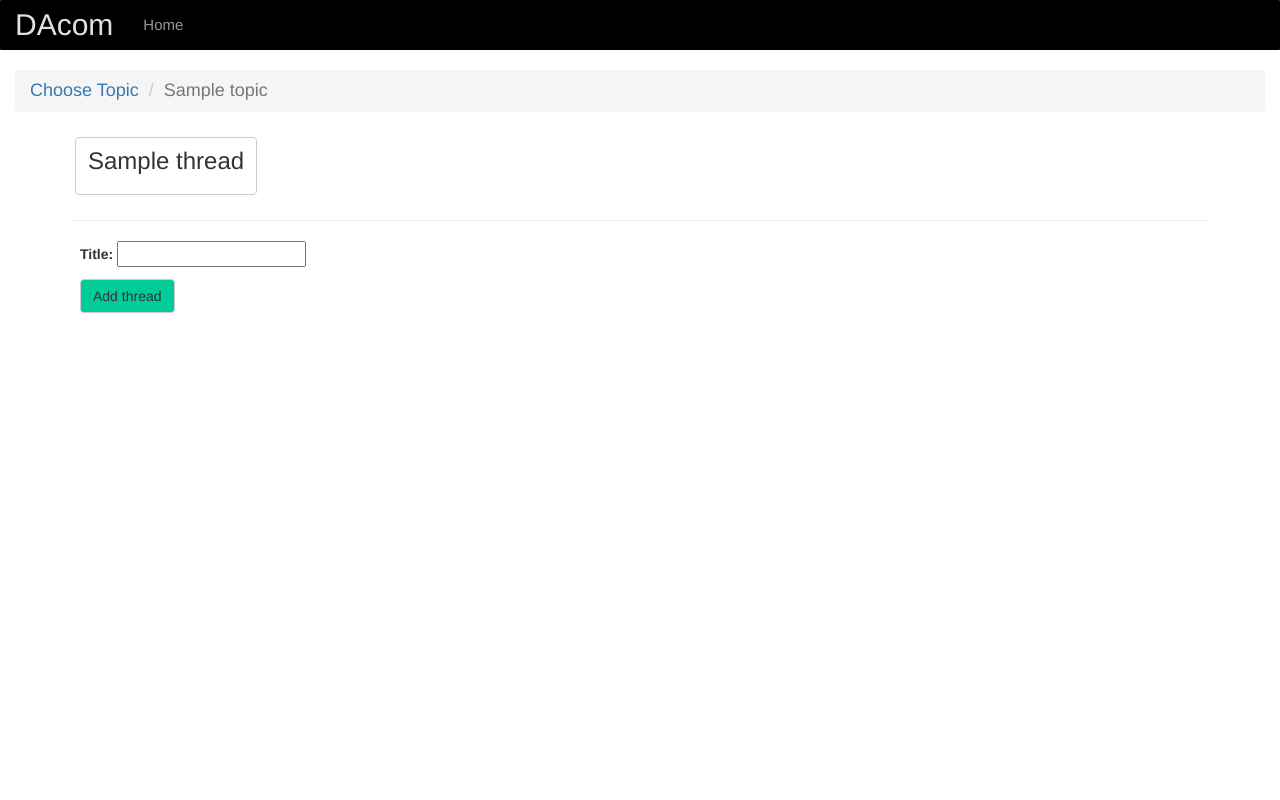
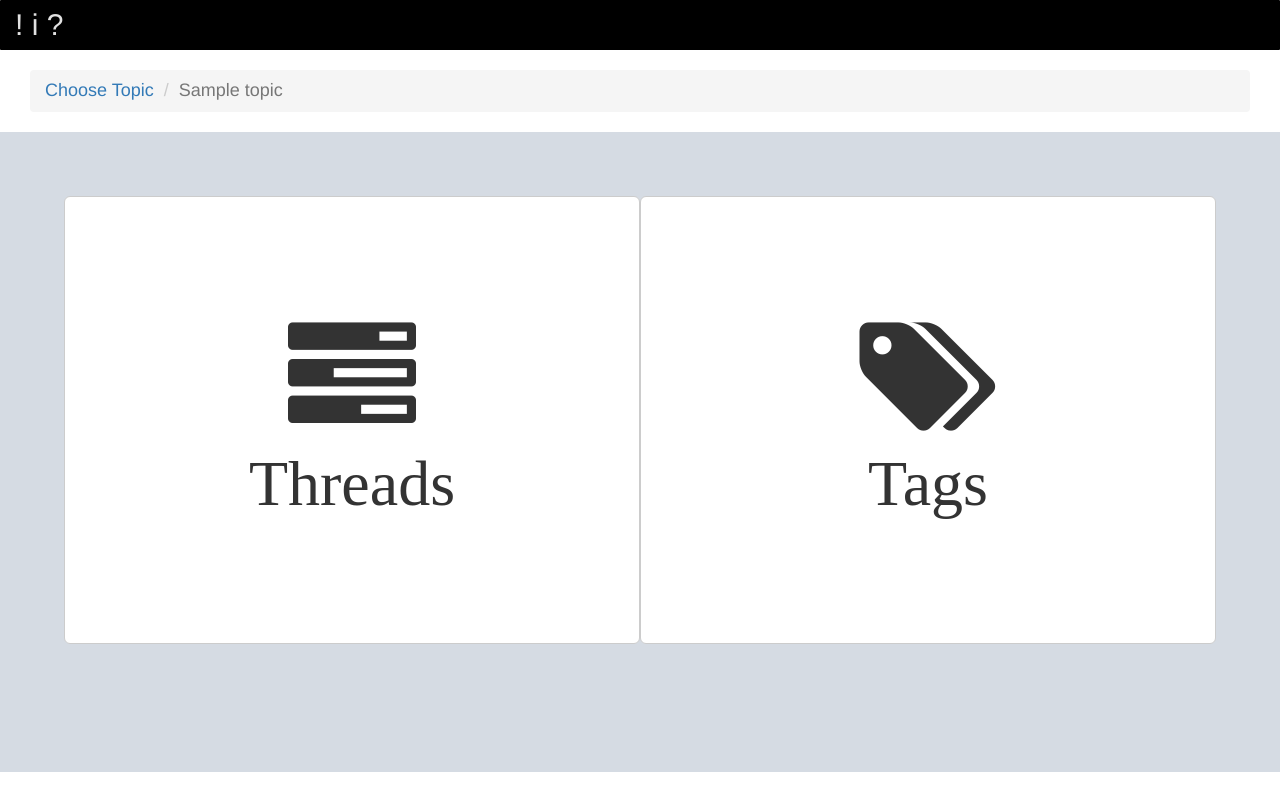
Before and after one commit to iluhandric/Forum, a Django app: page /topic/1/ in a window 1280 px wide. Run offline with Django 3.2, Linux system fonts and the light colour scheme; tables that the repository leaves empty hold one stand-in row (values such as "Sample post"); grey boxes marked "Sample" are stand-in pictures; some libraries are stand-ins or nearby versions.

Commit message:
Adding tags

```diff
--- a/blog/admin.py
+++ b/blog/admin.py
@@ -1,8 +1,9 @@
 from django.contrib import admin
 
-from .models import  Post, Thread, Topic, Comment
+from .models import *
 
 admin.site.register(Post)
 admin.site.register(Thread)
 admin.site.register(Topic)
 admin.site.register(Comment)
+admin.site.register(Tag)
--- a/blog/forms.py
+++ b/blog/forms.py
@@ -11,7 +11,8 @@ class PostForm(forms.ModelForm):
 class ThreadForm(forms.ModelForm):
     class Meta:
         model = Thread
-        fields = ('title',)
+        fields = ('title', 'tags', 'body',)
+
 
 class CommentForm(forms.ModelForm):
     class Meta:
--- a/blog/models.py
+++ b/blog/models.py
@@ -9,6 +9,18 @@ from django.contrib.auth.models import AbstractUser
 class User(AbstractUser):
     followers = models.ManyToManyField('self', related_name='followees', symmetrical=False)
 """
+
+import os
+def get_image_path(instance, filename):
+    return os.path.join('./media', str(instance.id), filename)
+
+class Tag(models.Model):
+    title = models.CharField(max_length=30)
+    uses = models.BigIntegerField(blank=False)
+    parent = models.BigIntegerField(blank=False)
+
+    def __str__(self):
+        return self.title
 
 
 class Post(models.Model):
@@ -39,16 +51,16 @@ class Photo(models.Model):
 class Comment(models.Model):
     text = models.CharField(max_length=100)
     parent = None  # getting by Thread.objects.get(pk=self.parent)
-
-    def add_comment(self):
-        self.save()
-        Thread.objects.get(pk=self.parent).comments.add(self)
-
-    def get_parent(self):
-        return Thread.objects.get(pk=self.parent)
-
-    def remove(self):
-        self.delete()
+    #
+    # def add_comment(self):
+    #     self.save()
+    #     Thread.objects.get(pk=self.parent).comments.add(self)
+    #
+    # def get_parent(self):
+    #     return Thread.objects.get(pk=self.parent)
+    #
+    # def remove(self):
+    #     self.delete()
 
     def __str__(self):
         return self.text
@@ -56,25 +68,24 @@ class Comment(models.Model):
 
 class Thread(models.Model):
     title = models.CharField(max_length=100)
-    parent = 10  # getting by Topic.objects.get(pk=self.parent)
+    body = models.TextField()
+    parent = models.BigIntegerField(blank=False)
     comments = models.ManyToManyField(Comment, blank=True)
-
-    def get_parent(self):
-        return Topic.objects.get(pk=self.parent)
-
-    def add_thread(self):
-        self.save()
-        Topic.objects.get(pk=self.parent).threads.add(self)
-
-    def remove(self):
-        self.delete()
+    tags = models.CharField(max_length=200)
+    parsed_tags = models.ManyToManyField(Tag, blank=True)
+    # def get_parent(self):
+    #     return Topic.objects.get(pk=self.parent)
+    #
+    # def add_thread(self):
+    #     self.save()
+    #     Topic.objects.get(pk=self.parent).threads.add(self)
+    #
+    # def remove(self):
+    #     self.delete()
+    #
 
     def __str__(self):
-        return self.title
-
-import os
-def get_image_path(instance, filename):
-    return os.path.join('./media', str(instance.id), filename)
+         return self.title
 
 
 class Topic(models.Model):
@@ -83,7 +94,7 @@ class Topic(models.Model):
     text = models.TextField(blank=True, null=True)
     logo = models.ImageField(upload_to='')
     threads = models.ManyToManyField(Thread, blank=True)
-    colnum = models.BigIntegerField(blank=False)
+    tags = models.ManyToManyField(Tag, blank=True)
 
     def add_topic(self):
         self.save()
--- /dev/null
+++ b/blog/templates/blog/discussions.html
@@ -0,0 +1,17 @@
+ {% extends 'blog/index.html' %}
+<link rel="stylesheet" href="css/style.css">
+<link href='https://fonts.googleapis.com/css?family=Roboto:400,100' rel='stylesheet' type='text/css'>
+{% block section %}
+
+{#    <div   align="center" class="container-fluid" style=" z-index: 55555; top: 5px;#}
+{#     font-size: x-large;position: absolute; width: 400px; left: 40%">#}
+{#        <div align="left" >#}
+{#            <font face ='Yu Gothic Light' color="#f0f8ff">Discussions</font>#}
+{#        </div>#}
+{#    </div>#}
+
+<div class="container-fluid">
+ {% block content %}
+{% endblock content%}
+</div>
+{% endblock section%}
--- a/blog/templates/blog/home_page.html
+++ b/blog/templates/blog/home_page.html
@@ -1,5 +1,5 @@
  {% extends 'blog/index.html' %}
- {% block content %}
+ {% block section %}
      <link href="https://fonts.googleapis.com/icon?family=Material+Icons" rel="stylesheet">
      <link rel="stylesheet" href="https://maxcdn.bootstrapcdn.com/font-awesome/4.5.0/css/font-awesome.min.css">
 <body style="height:98%">
@@ -191,4 +191,4 @@
 
 </script>
 </body>
- {% endblock content %}
+ {% endblock section %}
--- a/blog/templates/blog/index.html
+++ b/blog/templates/blog/index.html
@@ -6,7 +6,7 @@
     <meta http-equiv="X-UA-Compatible" content="IE=edge">
     <meta name="viewport" content="width=device-width, initial-scale=1">
 
-    <title>DAcom</title>
+    <title>Forum</title>
 
     <meta name="description" content="Source code generated using layoutit.com">
     <meta name="author" content="LayoutIt!">
@@ -54,11 +54,11 @@
     background-color: rgba(231, 231, 231, 1);
 }
 .navbar-default :hover {
-    border-color: #f00;
+    border-color: #aaa;
 }
 .navbar-default .navbar-toggle:hover,
 .navbar-default .navbar-toggle:focus {
-    background-color: #f00;
+    background-color: #fff;
 }
 .navbar-default .navbar-toggle .icon-bar {
     background-color: #888;
@@ -71,31 +71,22 @@
   <body>
 
    <div id="custom-bootstrap-menu" class="navbar navbar-default navbar-static-top " role="navigation">
-{#    <div class="container-fluid">#}
-        <div class="navbar-header"><a class="navbar-brand">DAcom</a>
+        <div class="navbar-header"><a href="/" class="navbar-brand">! i ?</a>
             <button type="button" class="navbar-toggle" data-toggle="collapse" data-target=".navbar-menubuilder"><span class="sr-only">Toggle navigation</span><span class="icon-bar"></span><span class="icon-bar"></span><span class="icon-bar"></span>
             </button>
         </div>
         <div class="collapse navbar-collapse navbar-menubuilder">
-            <ul class="nav navbar-nav navbar-left">
-                <li><a href="/">Home</a>
-                </li>
-            </ul>
             <ul class="nav navbar-nav navbar-right">
-{#              <li><a href="#"><span class="glyphicon glyphicon-user"></span> Sign Up</a></li>#}
-{#              <li><a href="#"><span class="glyphicon glyphicon-log-in"></span> Log In</a></li>#}
+            {#  Here sign up section    #}
             </ul>
         </div>
-{#    </div>#}
 </div>
 
     <script src="../../static/jquery.min.js"></script>
     <script src="../../static/bootstrap.min.js"></script>
     <script src="../../static/scripts.js"></script>
-  <!-- <div class="content container">
-             <!--  <div class="row">-->
 <div class="container-fluid">
-  {% block content %}
+  {% block section %}
   {% endblock %}
 </div> <!--        </div>
                 </div>-->
--- a/blog/templates/blog/topic.html
+++ b/blog/templates/blog/topic.html
@@ -1,31 +1,29 @@
- {% extends 'blog/index.html' %}
+ {% extends 'blog/discussions.html' %}
 <link rel="stylesheet" href="css/style.css">
- {% block content %}
-    <ol class="breadcrumb" style="font-size: large">
-                <li><a href="{% url 'view_topics'%}">Choose Topic</a></li>
-              <li class="active">{{ cur_topic.title }}</li>
-        </ol>
-     <body style="z-index: 190">
-       <div class="container">
-                {% for thread in threads %}
-
-                    <a class="btn btn-default" href="{% url 'thread' pk=thread.pk %}" role="button" style="font-size: x-large; margin: 5px" >
-                                    {{ thread.title|linebreaks }}
-                    </a>
+<link rel="stylesheet" href="http://cdnjs.cloudflare.com/ajax/libs/font-awesome/4.4.0/css/font-awesome.min.css">
+{% block content %}
+    <link rel="stylesheet" href="http://cdnjs.cloudflare.com/ajax/libs/font-awesome/4.4.0/css/font-awesome.min.css">
+        <ol class="breadcrumb" style="font-size: large">
+        <li ><a href="{% url 'view_topics'%}">Choose Topic</a></li>
+        <li class="active">{{ cur_topic.title }} </li>
+    </ol>
+    <div class="container-fluid" style="height: 80%; left: 0; position: absolute; width: 100%;
+            background: url({{ MEDIA_URL }}{{ cur_topic.logo.url }});">
 
 
-                {% endfor %}
-       <hr>
-            <div class="form-group" style="margin: 10px">
-                <form method="POST" type="text" class="form" style="width: 60%; ">
-                    {% csrf_token %}
-                    {{ form.as_p }}
-                    <button type="submit" class="btn btn-default" style="background-color:#00cc99; position: relative; ">Add thread</button>
-                </form>
-            </div>
-</div>
-
-    </body>
+        <a href="{% url 'threads' pk=cur_topic.pk%}">
+         <button type="button"  class="btn btn-default btn-lg" style="margin-top: 5%; font-size: 5vw; height: 70%; width: 45%; left: 5%;position: absolute">
+            <i class="fa fa-tasks" style="font-size: 10vw; text-decoration: none" aria-hidden="true"></i><br>
+             <font face ='Yu Gothic Light'>Threads</font>
+            </button>
+        </a>
+    <a href="{% url 'tags' pk=cur_topic.pk%}">
+        <button type="button"  class="btn btn-default btn-lg" style="margin-top: 5%; font-size: 5vw; height: 70%; ; width: 45%;
+            position: absolute; left: 50%">
+            <i class="fa fa-tags" style="font-size: 10vw;" aria-hidden="true"></i><br><font face ='Yu Gothic Light'>Tags</font>
+        </button>
+    </a>
+    </div>
 
 
 {% endblock content%}
--- a/blog/urls.py
+++ b/blog/urls.py
@@ -13,4 +13,6 @@ urlpatterns = [
     url(r'^blog/(?P<pk>[0-9]+)$', views.post_remove, name='post_remove'),
     url(r'^blog/post/(?P<pk>[0-9]+)/edit/$', views.post_edit, name='post_edit'),
     url(r'^topic/(?P<pk>[0-9]+)/$', views.topic, name='topic'),
-    url(r'^thread/(?P<pk>[0-9]+)/$', views.thread, name='thread')]
+    url(r'^topic/(?P<pk>[0-9]+)/tags$', views.tags, name='tags'),
+    url(r'^topic/(?P<pk>[0-9]+)/threads$', views.threads, name='threads'),
+    url(r'^topic/(?P<par>[0-9]+)/threads/(?P<pk>[0-9]+)$', views.thread, name='thread')]
--- a/blog/views.py
+++ b/blog/views.py
@@ -17,8 +17,12 @@ def view_topics(request):
     topics = Topic.objects.filter()
     return render(request, 'blog/topics.html', {'topics': topics})
 
+def tags(request, pk):
+    cur_topic = get_object_or_404(Topic, pk=pk)
+    tags = Tag.objects.filter(parent=pk).order_by('-uses') #= cur_topic.tags.all
+    return render(request, 'blog/tags.html', {'cur_topic': cur_topic, 'tags':tags})
 
-def thread(request, pk):
+def thread(request, par, pk):
     cur_thread = get_object_or_404(Thread, pk=pk)
     comments = cur_thread.comments.all
     form = CommentForm(request.POST)
@@ -29,28 +33,46 @@ def thread(request, pk):
         comment.parent = pk
         comment.save()
         cur_thread.comments.add(comment)
-        return redirect('blog.views.thread', pk=pk)
+        return redirect('blog.views.thread', par=par, pk=pk)
     form = CommentForm()
-    return render(request, 'blog/thread.html', {'cur_thread': cur_thread, 'comments':comments, 'form': form})
+    cp = get_object_or_404(Topic, pk=cur_thread.parent)
+    return render(request, 'blog/thread.html', {'cur_thread': cur_thread, 'comments':comments, 'form': form, 'cur_parent': cp })
 
-def topic(request, pk):
+
+def threads(request, pk):
     cur_topic = get_object_or_404(Topic, pk=pk)
     threads = cur_topic.threads.all
     form = ThreadForm(request.POST)
     if form.is_valid():
         thread = form.save(commit=False)
-
         try:
-            identical = Thread.objects.get(topic=pk, title=thread.title)
+            Thread.objects.get(parent=pk, title=thread.title)
 
         except Thread.DoesNotExist:
             thread.parent = pk
             thread.save()
+            tag_object = None
+            for tag in str(thread.tags).split(' '):
+                try:
+                    tag_object = Tag.objects.get(parent=pk, title=tag)
+                    tag_object.uses += 1
+                except Tag.DoesNotExist:
+                    tag_object = Tag(parent=pk, title=tag, uses=0)
+                    tag_object.uses = 1
+                tag_object.save()
+                thread.parsed_tags.add(tag_object)
+            thread.save()
             thread.parent = pk
+
             cur_topic.threads.add(thread)
-            return redirect('blog.views.topic', pk=pk)
+            return redirect('blog.views.threads', pk=pk)
     form = ThreadForm()
-    return render(request, 'blog/topic.html', {'cur_topic': cur_topic, 'threads':threads, 'form': form})
+    return render(request, 'blog/threads.html', {'cur_topic': cur_topic, 'threads':threads, 'form': form})
+
+
+def topic(request, pk):
+    cur_topic = get_object_or_404(Topic, pk=pk)
+    return render(request, 'blog/topic.html', {'cur_topic': cur_topic})
 
 
 def post_list(request):
```
Also changed, not shown: SPRING_REPORT.md (+1 -0 lines), blog/templates/blog/tags.html (added, +37 -0 lines), blog/templates/blog/thread.html (+21 -8 lines), blog/templates/blog/threads.html (added, +37 -0 lines), blog/templates/blog/topics.html (+27 -31 lines), blog/migrations/0013_thread_parent.py (added), blog/migrations/0014_auto_20160404_1909.py (added), blog/migrations/0015_thread_tags.py (added), blog/migrations/0016_thread_body.py (added), blog/migrations/0017_thread_parsed_tags.py (added), blog/migrations/0018_auto_20160405_0016.py (added).
